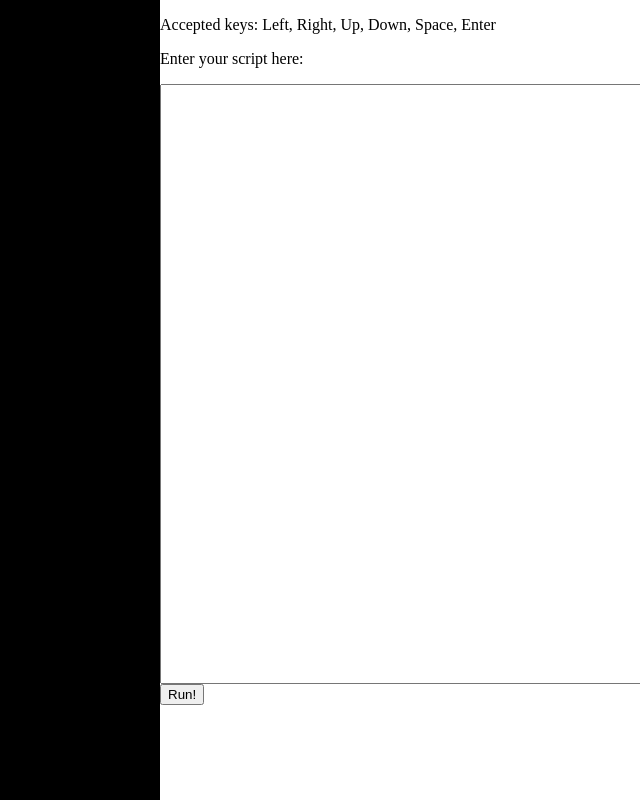
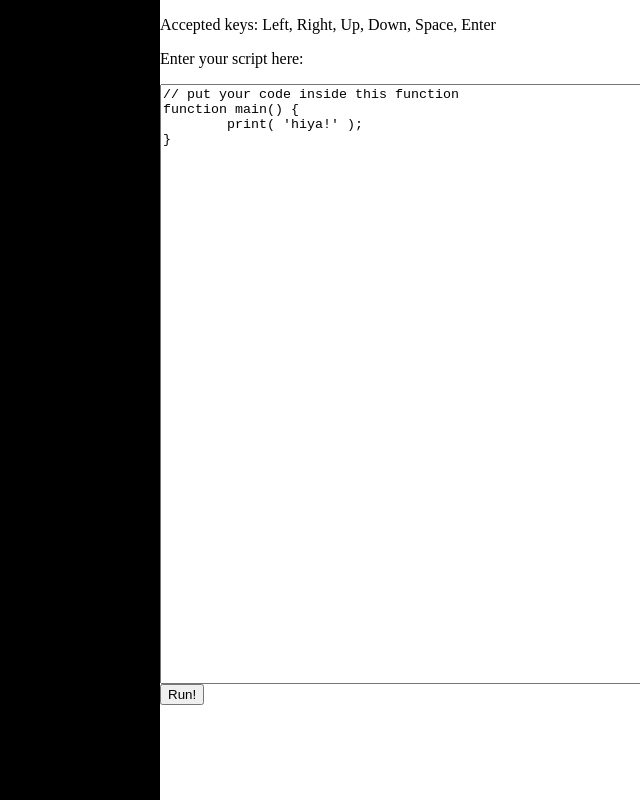
Before and after one commit to shstkvch/simplekonsole, a website with bundled scripts: page index.html in a window 1280 px wide. Shown: the whole page, without its empty margins (640-1280 px from the left). Built offline with nearby package versions, Linux system fonts and the light colour scheme.

```diff
--- a/index.html
+++ b/index.html
@@ -11,7 +11,11 @@
 			<p>Accepted keys: Left, Right, Up, Down, Space, Enter</p>
 
 			<p>Enter your script here:</p>
-			<textarea id="code"></textarea>
+			<textarea id="code">
+// put your code inside this function
+function main() {
+	print( 'hiya!' );
+}</textarea>
 			<button id="run_btn">Run!</button>
 		</div>
 
--- a/src/konsole.js
+++ b/src/konsole.js
@@ -21,7 +21,7 @@
 		this.mode = 'scroll';
 		this.buffer = [];
 		this.max_per_line = 52;
-		this.max_lines = 25;
+		this.max_lines = 30;
 	}
 
 
@@ -98,7 +98,7 @@
 			return;
 		}
 
-		var lines = this.chunkString( text, this.max_per_line );
+		var lines = this.chunkString( text+'', this.max_per_line );
 		var that = this;
 
 		lines.map( function( line ) {
@@ -138,11 +138,15 @@
 		console.log( 'Loading this code:', code );
 		console.log( 'Output from vm:', this.interpreter.value );
 
+		this.interpreter.appendCode( 'main()' );
+
 		this.step();
 	}
 
 	step() {
 		var out = this.interpreter.step();
+
+		console.log( 'STEP!' );
 
 		var that = this;
 		if ( out )  {
```
Also changed, not shown: dist/konsole.dist.js.
